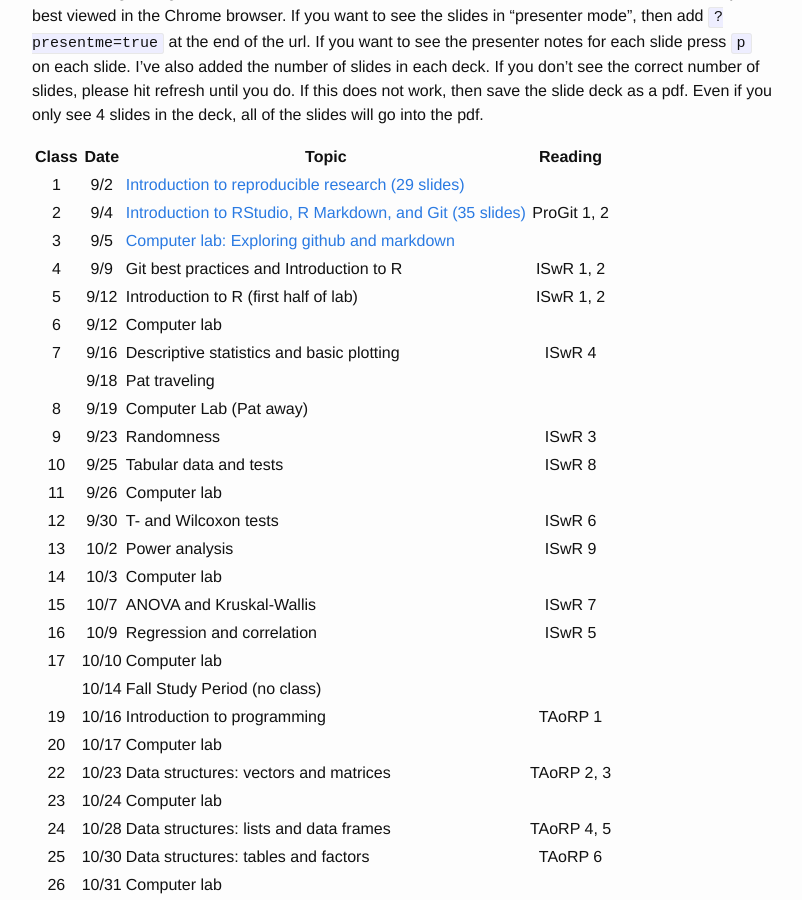
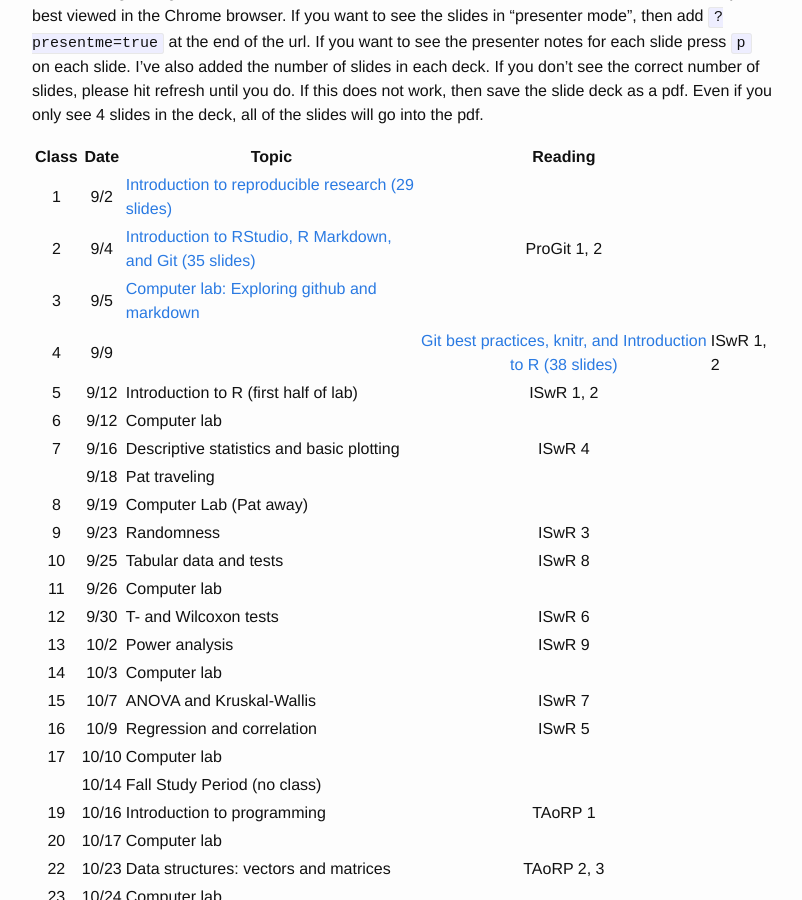
Before and after one commit to microbialinformatics/microbialinformatics.github.io, a Jekyll site: the page built from index.md, in a window 1280 px wide and 900 px high, scrolled down 1445 px. Shown: the whole window, without its empty margins (238-1040 px from the left). Built offline with Jekyll 4.4.1, drawn with Linux system fonts in a browser that asks for light colours.

Commit message:
add link to lecture 3 slides

```diff
--- a/index.md
+++ b/index.md
@@ -45,7 +45,7 @@
 1	|	9/2	|	[Introduction to reproducible research (29 slides)](slides/Lecture01.html)	|
 2	|	9/4	|	[Introduction to RStudio, R Markdown, and Git (35 slides)](slides/Lecture02.html)	|	ProGit 1, 2
 3	|	9/5	|	[Computer lab: Exploring github and markdown](https://github.com/microbialinformatics/assignment01)	|
-4	|	9/9	|	Git best practices and Introduction to R	|	ISwR 1, 2
+4	|	9/9	|	|	[Git best practices, knitr, and Introduction to R (38 slides)](slides/Lecture03.html)	|	ISwR 1, 2
 5	|	9/12	|	Introduction to R (first half of lab)  | ISwR 1, 2
 6	|	9/12	|	Computer lab	|
 7   |   9/16    |	Descriptive statistics and basic plotting	|	ISwR 4
```
